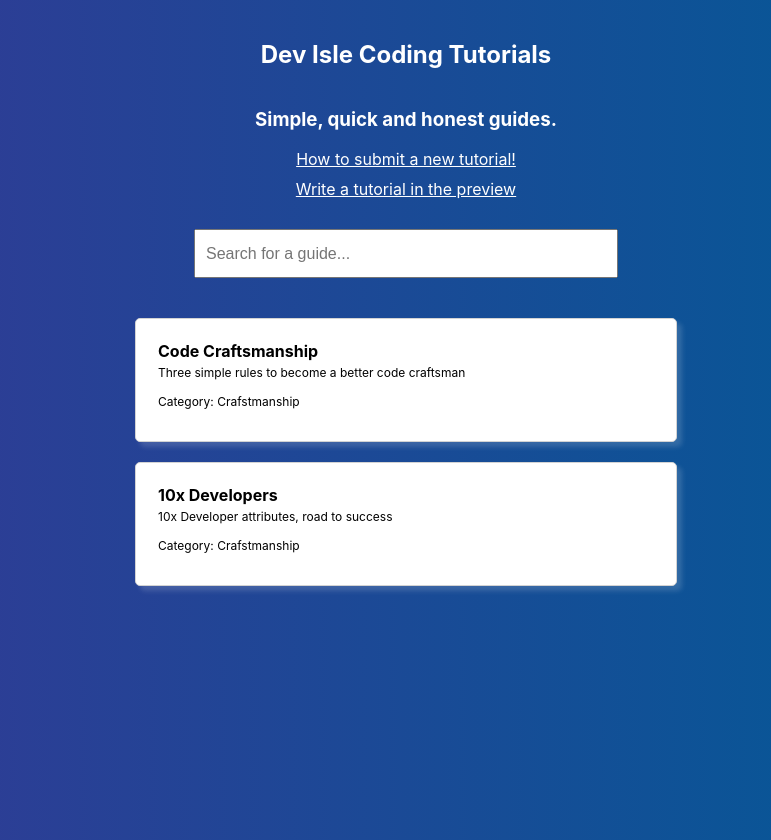
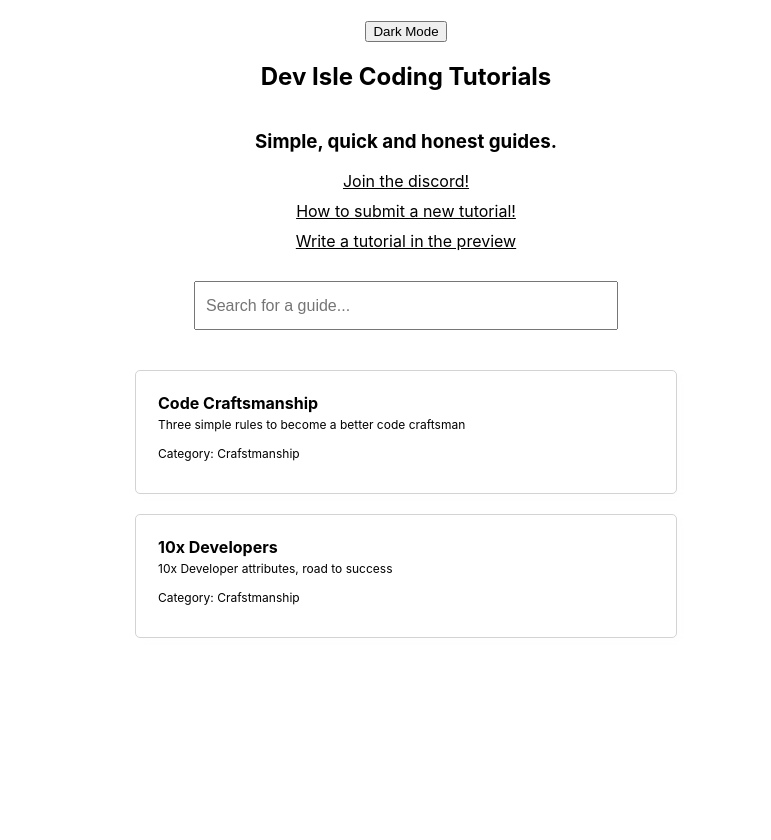
Before and after one commit to devisle/devisle-tutorials, a React (Create React App) app: page / in a window 1280 px wide. Shown: the top 840 px of the page, without its empty margins (254-1025 px from the left). Built offline with nearby package versions, Linux system fonts and the light colour scheme.

Commit message:
initial dark mode work

```diff
--- /dev/null
+++ b/src/App.js
@@ -0,0 +1,69 @@
+import React, { Component } from "react";
+import Search from "./Search";
+import Renderer from "./Renderer";
+import NoMatch from "./NoMatch";
+import NewSubmissions from "./NewSubmissions";
+import Editor from "./Editor";
+import { ApplicationProvider } from "./AppContext";
+import { BrowserRouter as Router, Route, Switch } from "react-router-dom";
+import "./index.scss";
+
+class App extends Component {
+  constructor() {
+    super();
+    this.state = {
+      darkMode: false,
+      updateContext: this.updateContext,
+    };
+  }
+
+  updateContext = (property, value) => {
+    this.setState({
+      [property]: value,
+    });
+  };
+
+  componentDidMount = () => {
+    const getTheme = localStorage.getItem("Theme");
+    if (getTheme === "dark") {
+      this.setState({
+        darkMode: true,
+      });
+    }
+  };
+
+  //  useEffect(() => {
+  //   const getTheme = localStorage.getItem("Theme");
+  //   if (getTheme === "dark") {
+  //     setThemeState(true);
+  //   }
+  // }, []);
+
+  // useEffect(() => {
+  //   if (themeState) {
+  //     localStorage.setItem("Theme", "dark");
+  //     document.body.classList.add("dark-mode");
+  //   } else {
+  //     localStorage.setItem("Theme", "light");
+  //     document.body.classList.remove("dark-mode");
+  //   }
+  // }, [themeState]);
+
+  render() {
+    return (
+      <ApplicationProvider value={this.state}>
+        <Router>
+          <Switch>
+            <Route exact path="/editor" component={Editor} />
+            <Route exact path="/new" component={NewSubmissions} />
+            <Route exact path="/tutorial/:fileName" component={Renderer} />
+            <Route exact path="/" component={Search} />
+            <Route component={NoMatch} />
+          </Switch>
+        </Router>
+      </ApplicationProvider>
+    );
+  }
+}
+
+export default App;
--- /dev/null
+++ b/src/AppContext.js
@@ -0,0 +1,9 @@
+import React from "react";
+
+export const ApplicationContext = React.createContext({
+  darkMode: false,
+  updateContext: () => {},
+});
+
+export const ApplicationProvider = ApplicationContext.Provider;
+export const ApplicationConsumer = ApplicationContext.Consumer;
--- a/src/Search/Search.module.scss
+++ b/src/Search/Search.module.scss
@@ -13,11 +13,11 @@
   flex-direction: column;
   justify-content: flex-start;
   align-items: center;
-  color: white;
+  color: black;
   margin-bottom: 20px;
 
   a {
-    color: white;
+    color: black;
     margin-bottom: 10px;
   }
 
@@ -27,6 +27,17 @@
     width: 400px;
     font-size: 16px;
     padding: 10px 10px;
+  }
+}
+
+.DarkMode {
+  color: white;
+
+  a,
+  p,
+  h4,
+  span {
+    color: white;
   }
 }
 
@@ -43,6 +54,7 @@
   padding: 20px;
   border-radius: 5px;
   box-shadow: 5px 5px 5px rgba(247, 247, 247, 0.158);
+  color: black;
 
   &:hover {
     cursor: pointer;
@@ -54,18 +66,21 @@
   h4 {
     padding: 2px;
     margin: 0;
+    color: black;
   }
 
   p {
     font-size: 12px;
     padding: 2px;
     margin: 0;
+    color: black;
   }
 
   span {
     font-size: 12px;
     padding: 2px;
     margin: 10px 0px;
+    color: black;
   }
 }
 
--- a/src/Search/index.js
+++ b/src/Search/index.js
@@ -1,16 +1,34 @@
-import React, { useState } from "react";
+import React, { useState, useEffect } from "react";
 import { Catalog } from "../Markdowns/Catalog";
 import { withRouter, Link } from "react-router-dom";
+import ThemeMode from "../ThemeChanger";
+import { ApplicationConsumer, ApplicationContext } from "../AppContext";
 import styles from "./Search.module.scss";
 
 const Search = (props) => {
   const [search, setSearch] = useState("");
 
   return (
+    <ApplicationConsumer>
+      {({ darkMode }) => (
         <div className={styles.Container}>
-      <section className={styles.Search}>
+          <section
+            className={
+              darkMode
+                ? `${styles.Search} ${styles.DarkMode}`
+                : `${styles.Search}`
+            }
+          >
+            <ThemeMode />
             <h2>Dev Isle Coding Tutorials</h2>
             <h3>Simple, quick and honest guides.</h3>
+            <a
+              href="https://discord.gg/Mr9qMSJ"
+              target="_blank"
+              rel="noopener noreferrer"
+            >
+              Join the discord!
+            </a>
             <Link to="/new">
               <span>How to submit a new tutorial!</span>
             </Link>
@@ -30,7 +48,11 @@ const Search = (props) => {
               ).map(({ title, description, category, fileName }, index) => (
                 <div
                   key={index}
-              className={styles.SearchResult}
+                  className={
+                    darkMode
+                      ? `${styles.SearchResult} ${styles.DarkMode}`
+                      : `${styles.SearchResult}`
+                  }
                   onClick={() => props.history.push(`/tutorial/${fileName}`)}
                 >
                   <h4>{title}</h4>
@@ -40,6 +62,8 @@ const Search = (props) => {
               ))}
           </section>
         </div>
+      )}
+    </ApplicationConsumer>
   );
 };
 
--- /dev/null
+++ b/src/ThemeChanger/index.js
@@ -0,0 +1,34 @@
+import React, { useState, useEffect, useContext } from "react";
+import { ApplicationConsumer, ApplicationContext } from "../AppContext";
+
+const ThemeChanger = () => {
+  const context = useContext(ApplicationContext);
+
+  const handleChange = () => {
+    context.updateContext("darkMode", !context.darkMode);
+  };
+
+  useEffect(() => {
+    if (context.darkMode) {
+      localStorage.setItem("Theme", "dark");
+      document.body.classList.add("dark-mode");
+    } else {
+      localStorage.setItem("Theme", "light");
+      document.body.classList.remove("dark-mode");
+    }
+  }, [context]);
+
+  return (
+    <ApplicationConsumer>
+      {({ darkMode }) => (
+        <div>
+          <button onClick={handleChange}>
+            {darkMode ? "Light Mode" : "Dark Mode"}
+          </button>
+        </div>
+      )}
+    </ApplicationConsumer>
+  );
+};
+
+export default ThemeChanger;
--- a/src/index.css
+++ /dev/null
@@ -1,26 +0,0 @@
-body {
-  margin: 0;
-  font-family: -apple-system, BlinkMacSystemFont, "Segoe UI", "Roboto", "Oxygen",
-    "Ubuntu", "Cantarell", "Fira Sans", "Droid Sans", "Helvetica Neue",
-    sans-serif;
-  -webkit-font-smoothing: antialiased;
-  -moz-osx-font-smoothing: grayscale;
-  background: #005c97; /* fallback for old browsers */
-  background: -webkit-linear-gradient(
-    to right,
-    #363795,
-    #005c97
-  ); /* Chrome 10-25, Safari 5.1-6 */
-  background: linear-gradient(
-    to right,
-    #363795,
-    #005c97
-  ); /* W3C, IE 10+/ Edge, Firefox 16+, Chrome 26+, Opera 12+, Safari 7+ */
-
-  overflow-x: hidden;
-}
-
-code {
-  font-family: source-code-pro, Menlo, Monaco, Consolas, "Courier New",
-    monospace;
-}
--- a/src/index.js
+++ b/src/index.js
@@ -1,26 +1,9 @@
 import React from "react";
 import ReactDOM from "react-dom";
-import "./index.css";
-import Search from "./Search";
-import Renderer from "./Renderer";
-import NoMatch from "./NoMatch";
-import NewSubmissions from "./NewSubmissions";
-import Editor from "./Editor";
 import * as serviceWorker from "./serviceWorker";
-import { BrowserRouter as Router, Route, Switch } from "react-router-dom";
+import App from "./App";
 
-ReactDOM.render(
-  <Router>
-    <Switch>
-      <Route exact path="/editor" component={Editor} />
-      <Route exact path="/new" component={NewSubmissions} />
-      <Route exact path="/tutorial/:fileName" component={Renderer} />
-      <Route exact path="/" component={Search} />
-      <Route component={NoMatch} />
-    </Switch>
-  </Router>,
-  document.getElementById("root")
-);
+ReactDOM.render(<App />, document.getElementById("root"));
 
 // If you want your app to work offline and load faster, you can change
 // unregister() to register() below. Note this comes with some pitfalls.
--- /dev/null
+++ b/src/index.scss
@@ -0,0 +1,19 @@
+$bg-dark-mode: #000;
+$grey-dark-mode: rgba(66, 66, 66, 0.712);
+$white-text: #fff;
+$primary: rgb(0, 132, 255);
+
+body {
+  margin: 0;
+  font-family: -apple-system, BlinkMacSystemFont, "Segoe UI", "Roboto", "Oxygen",
+    "Ubuntu", "Cantarell", "Fira Sans", "Droid Sans", "Helvetica Neue",
+    sans-serif;
+  -webkit-font-smoothing: antialiased;
+  -moz-osx-font-smoothing: grayscale;
+  overflow-x: hidden;
+}
+
+body.dark-mode {
+  background-color: $bg-dark-mode;
+  color: $white-text;
+}
```
Lines whose indentation alone changed are shown as unchanged.
